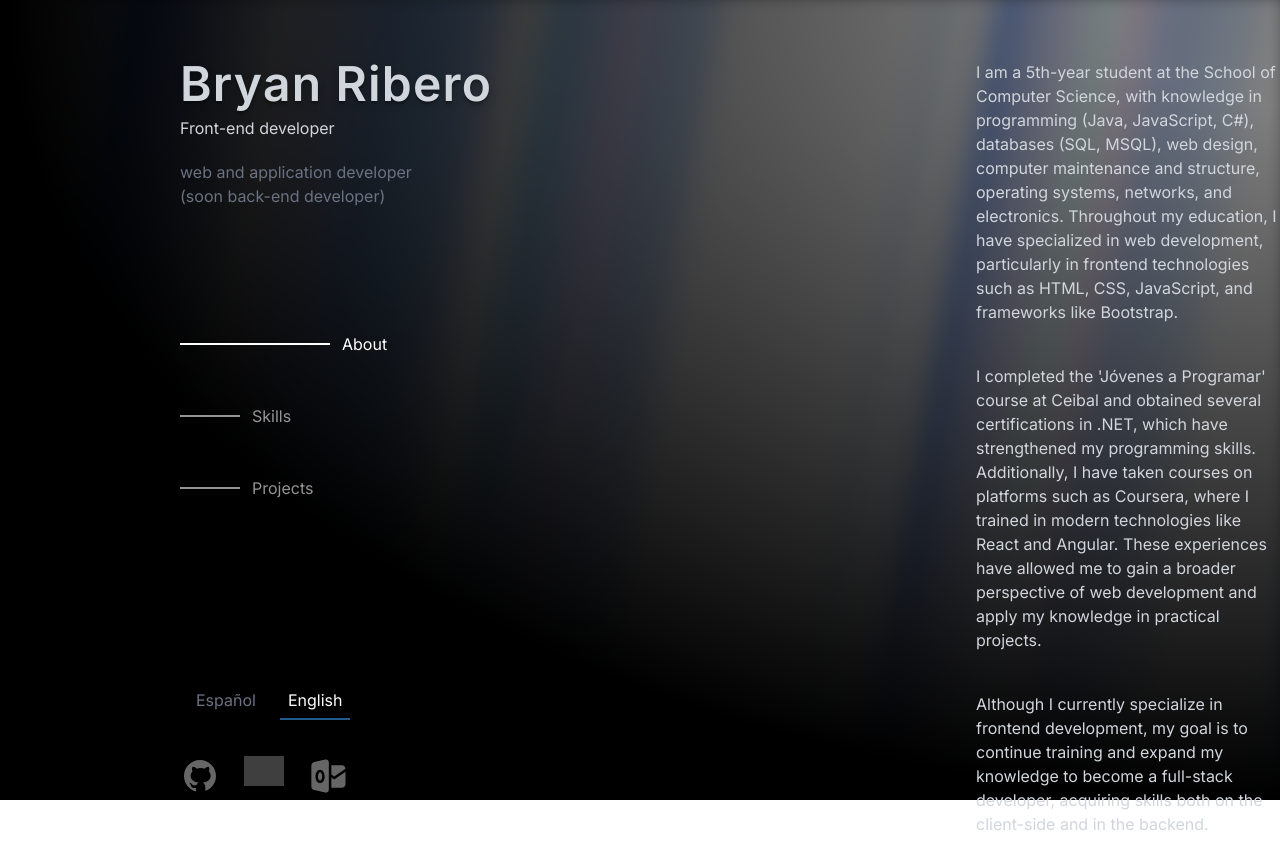
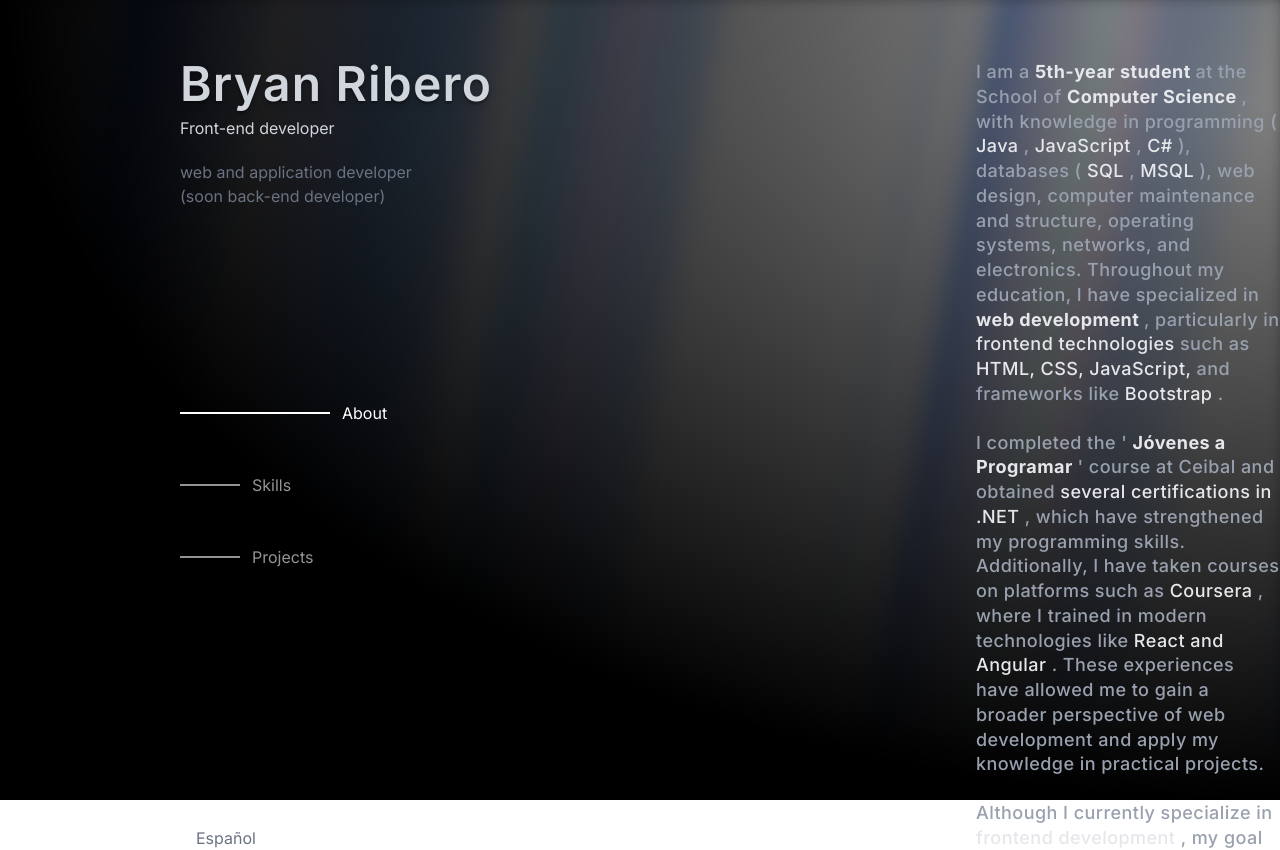
Before and after one commit to bryanribero/Portafolio-Next, a Next.js app in the folder portafolio/: page / in a window 1280 px wide. Shown: the top 850 px of the page. Built offline with nearby package versions, Linux system fonts and the light colour scheme; grey boxes are pictures that could not be loaded.

Commit message:
text-about-efecto

```diff
--- a/portafolio/components/gen/about.tsx
+++ b/portafolio/components/gen/about.tsx
@@ -1,12 +1,39 @@
-import React from "react";
+"use client"
+import { useState, useEffect } from "react"
+import { TextGenerateEffect } from "@/components/ui/text-generate-effect"
+
+
+// Formatos disponibles: bold, light
+const textA = `I am a {{bold:5th-year student}} at the School of {{bold:Computer Science}}, with knowledge in programming ({{light:Java}}, {{light:JavaScript}}, {{light:C#}}), databases ({{light:SQL}}, {{light:MSQL}}), web design, computer maintenance and structure, operating systems, networks, and electronics. Throughout my education, I have specialized in {{bold:web development}}, particularly in {{light:frontend technologies}} such as {{light:HTML, CSS, JavaScript,}} and frameworks like {{light:Bootstrap}}.
+`
+
+const textB = `I completed the '{{bold:Jóvenes a Programar}}' course at Ceibal and obtained {{light:several certifications in .NET}}, which have strengthened my programming skills. Additionally, I have taken courses on platforms such as {{light:Coursera}}, where I trained in modern technologies like {{light:React and Angular}}. These experiences have allowed me to gain a broader perspective of web development and apply my knowledge in practical projects.
+`
+
+const textC = `Although I currently specialize in {{light:frontend development}}, my goal is to continue training and expand my knowledge to become a {{bold:full-stack developer}}, acquiring skills both on the client-side and in the backend.
+`
 
 export default function About() {
-    return(
-        <div className="max-w-150">
-            <p className="text-gray-300 mb-10">I am a 5th-year student at the School of Computer Science, with knowledge in programming (Java, JavaScript, C#), databases (SQL, MSQL), web design, computer maintenance and structure, operating systems, networks, and electronics. Throughout my education, I have specialized in web development, particularly in frontend technologies such as HTML, CSS, JavaScript, and frameworks like Bootstrap.</p>
-            <p className="text-gray-300 mb-10">I completed the 'Jóvenes a Programar' course at Ceibal and obtained several certifications in .NET, which have strengthened my programming skills. Additionally, I have taken courses on platforms such as Coursera, where I trained in modern technologies like React and Angular. These experiences have allowed me to gain a broader perspective of web development and apply my knowledge in practical projects.</p>
-            <p className="text-gray-300">Although I currently specialize in frontend development, my goal is to continue training and expand my knowledge to become a full-stack developer, acquiring skills both on the client-side and in the backend.</p>
+  const [showTextA, setShowTextA] = useState(true)
+  const [showTextB, setShowTextB] = useState(false)
+  const [showTextC, setShowTextC] = useState(false)
 
-        </div>
-    );
+
+  useEffect(() => {
+    setShowTextA(true)
+  }, [])
+
+  return (
+    <div className="space-y-6">
+      {showTextA && (
+        <TextGenerateEffect words={textA} onComplete={() => setShowTextB(true)} duration={0.4} staggerDelay={0.02} />
+      )}
+
+      {showTextB && (
+        <TextGenerateEffect words={textB} onComplete={() => setShowTextC(true)} duration={0.4} staggerDelay={0.02} />
+      )}
+
+      {showTextC && <TextGenerateEffect words={textC} duration={0.4} staggerDelay={0.02} />}
+    </div>
+  )
 }
--- /dev/null
+++ b/portafolio/components/ui/text-generate-effect.tsx
@@ -0,0 +1,134 @@
+"use client"
+import { useEffect } from "react"
+import { motion, stagger, useAnimate } from "motion/react"
+import { cn } from "@/lib/utils"
+
+// Función auxiliar para procesar el texto y encontrar marcadores de formato
+const processText = (text: string) => {
+  // Patrón para encontrar texto entre {{formato:texto}}
+  // Formatos: bold, light (para text-gray-300)
+  const formatPattern = /\{\{(bold|light):([^{}]+)\}\}/g
+
+  const parts: Array<{ text: string; format?: string }> = []
+  let lastIndex = 0
+  let match
+
+  // Buscar todas las coincidencias en el texto
+  while ((match = formatPattern.exec(text)) !== null) {
+    // Añadir el texto antes del marcador
+    if (match.index > lastIndex) {
+      parts.push({
+        text: text.substring(lastIndex, match.index),
+      })
+    }
+
+    // Añadir el texto con formato
+    parts.push({
+      text: match[2],
+      format: match[1],
+    })
+
+    lastIndex = match.index + match[0].length
+  }
+
+  // Añadir el resto del texto después del último marcador
+  if (lastIndex < text.length) {
+    parts.push({
+      text: text.substring(lastIndex),
+    })
+  }
+
+  return parts
+}
+
+export const TextGenerateEffect = ({
+  words,
+  className,
+  filter = true,
+  duration = 0.4,
+  staggerDelay = 0.02,
+  onComplete,
+}: {
+  words: string
+  className?: string
+  filter?: boolean
+  duration?: number
+  staggerDelay?: number
+  onComplete?: () => void
+}) => {
+  const [scope, animate] = useAnimate()
+
+  // Procesar el texto para encontrar marcadores de formato
+  const textParts = processText(words)
+
+  // Crear un array plano de palabras con sus formatos
+  const processedWords: Array<{ word: string; format?: string }> = []
+
+  textParts.forEach((part) => {
+    const wordsInPart = part.text.split(" ")
+    wordsInPart.forEach((word) => {
+      if (word) {
+        processedWords.push({
+          word,
+          format: part.format,
+        })
+      }
+    })
+  })
+
+  useEffect(() => {
+    const controls = animate(
+      "span",
+      {
+        opacity: 1,
+        filter: filter ? "blur(0px)" : "none",
+      },
+      {
+        duration: duration,
+        delay: stagger(staggerDelay),
+      },
+    )
+
+    // Llamar a onComplete cuando la animación termina
+    if (onComplete) {
+      controls.then(() => {
+        setTimeout(onComplete, 200)
+      })
+    }
+
+    return () => controls.stop()
+  }, [scope.current, animate, duration, staggerDelay, filter, onComplete])
+
+  const renderWords = () => {
+    return (
+      <motion.div ref={scope}>
+        {processedWords.map((item, idx) => {
+          return (
+            <motion.span
+              key={item.word + idx}
+              className={cn(
+                "opacity-0",
+                "text-gray-400",
+                item.format === "bold" && "font-bold text-gray-200",
+                item.format === "light" && "text-gray-200",
+              )}
+              style={{
+                filter: filter ? "blur(8px)" : "none",
+              }}
+            >
+              {item.word}{" "}
+            </motion.span>
+          )
+        })}
+      </motion.div>
+    )
+  }
+
+  return (
+    <div className={cn("font-medium", className)}>
+      <div>
+        <div className="text-lg leading-snug tracking-wide max-w-150">{renderWords()}</div>
+      </div>
+    </div>
+  )
+}
--- a/portafolio/package.json
+++ b/portafolio/package.json
@@ -15,7 +15,7 @@
     "i18next": "^25.0.2",
     "i18next-http-backend": "^3.0.2",
     "lucide-react": "^0.507.0",
-    "motion": "^12.9.4",
+    "motion": "^12.11.0",
     "next": "15.3.1",
     "react": "^19.0.0",
     "react-dom": "^19.0.0",
```
Also changed, not shown: 1 other file (tests, documents, lock files or other folders).
